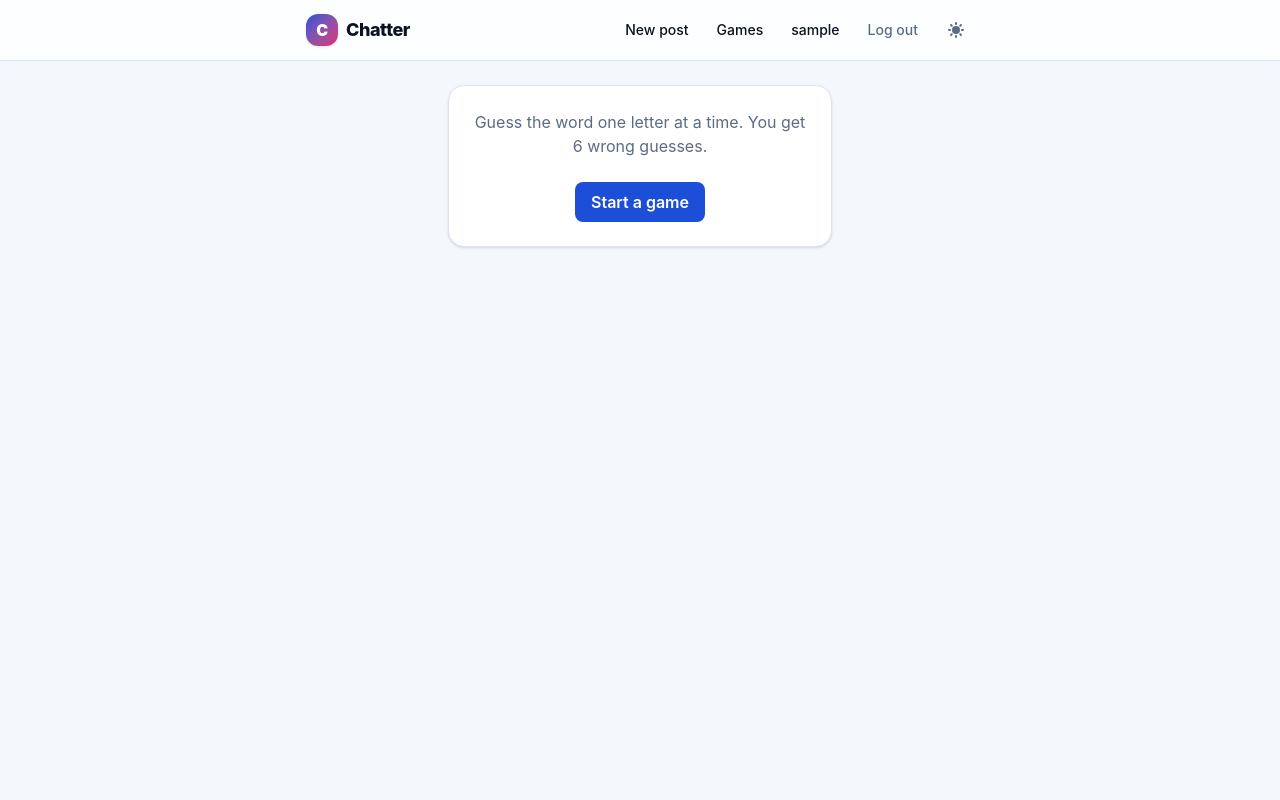
After one commit to G0ldf1sh137/chatter, a Django app: page /games/hangman/ in a window 1280 px wide. The commit adds this page. Run offline with Django 5.2, Linux system fonts and the light colour scheme; the visitor is signed in with stand-in values (Sample User, id 1); style sheets or scripts are compiled from the project's sources.

Commit message:
Add Hangman: session-based single-player game
Uses request.session for in-progress state rather than a DB model - it's
scratch state (there's already a precedent for this in accounts/views.py's
pending_verification_email session key), and only a SinglePlayerResult row
gets written once the game ends, which is what the leaderboard/profile read
from. Guessing is blocked once the game is already won/lost, so a stray
resubmit can't record a duplicate result.

Verified in the browser: played a full game to a win (confirmed the
resulting SinglePlayerResult row), and caught a real pluralize bug along
the way ("6 guesss left" - Django's default pluralize suffix is "s", which
doubles up on a word that already ends in one; needs pluralize:"es").

Co-Authored-By: Claude Sonnet 5 <noreply@anthropic.com>

```diff
--- /dev/null
+++ b/games/logic/hangman.py
@@ -0,0 +1,34 @@
+import random
+
+WORD_LIST = [
+    "python", "django", "keyboard", "internet", "elephant", "mountain",
+    "guitar", "rainbow", "volcano", "dolphin", "bicycle", "chocolate",
+    "umbrella", "penguin", "sandwich", "telescope", "backpack", "firefly",
+]
+
+MAX_WRONG_GUESSES = 6
+
+
+def initial_state():
+    return {"word": random.choice(WORD_LIST), "guessed": [], "wrong": 0}
+
+
+def apply_guess(state, letter):
+    if letter in state["guessed"]:
+        return state
+    guessed = state["guessed"] + [letter]
+    wrong = state["wrong"] + (0 if letter in state["word"] else 1)
+    return {"word": state["word"], "guessed": guessed, "wrong": wrong}
+
+
+def display_word(state):
+    return [letter if letter in state["guessed"] else None for letter in state["word"]]
+
+
+def game_status(state):
+    """Returns "won", "lost", or "playing"."""
+    if state["wrong"] >= MAX_WRONG_GUESSES:
+        return "lost"
+    if all(letter in state["guessed"] for letter in state["word"]):
+        return "won"
+    return "playing"
--- a/games/templates/games/games_hub.html
+++ b/games/templates/games/games_hub.html
@@ -27,5 +27,7 @@
     <p class="text-sm text-muted">Challenge someone to Tic-Tac-Toe or Rock-Paper-Scissors from their profile page.</p>
 
     <h2 class="mb-3 mt-6 text-lg font-bold">Single-player</h2>
-    <p class="text-muted">More games are coming soon.</p>
+    <div class="flex flex-wrap gap-3">
+        <a href="{% url 'hangman-play' %}" class="rounded-2xl border border-border bg-surface px-4 py-3 text-sm font-medium text-fg no-underline shadow-sm transition-shadow hover:shadow-md">Word Guess</a>
+    </div>
 {% endblock %}
--- /dev/null
+++ b/games/templates/games/hangman_play.html
@@ -0,0 +1,48 @@
+{% extends "base.html" %}
+
+{% block title %}Word Guess — Chatter{% endblock %}
+
+{% block content %}
+    <div class="mx-auto max-w-sm rounded-2xl border border-border bg-surface p-6 text-center shadow-sm">
+        {% if not state %}
+            <p class="mb-4 text-muted">Guess the word one letter at a time. You get 6 wrong guesses.</p>
+            <form method="post" action="{% url 'hangman-new' %}">
+                {% csrf_token %}
+                <button type="submit">Start a game</button>
+            </form>
+        {% else %}
+            <p class="mb-2 text-2xl font-bold tracking-widest">
+                {% for letter in display %}{% if letter %}{{ letter|upper }}{% else %}_{% endif %} {% endfor %}
+            </p>
+
+            {% if status == "won" %}
+                <p class="mb-4 font-semibold text-accent">You won! The word was "{{ state.word }}".</p>
+                <form method="post" action="{% url 'hangman-new' %}">
+                    {% csrf_token %}
+                    <button type="submit">Play again</button>
+                </form>
+            {% elif status == "lost" %}
+                <p class="mb-4 font-semibold text-downvote">You lost. The word was "{{ state.word }}".</p>
+                <form method="post" action="{% url 'hangman-new' %}">
+                    {% csrf_token %}
+                    <button type="submit">Play again</button>
+                </form>
+            {% else %}
+                <p class="mb-4 text-sm text-muted">{{ remaining_guesses }} guess{{ remaining_guesses|pluralize:"es" }} left</p>
+                <div class="mx-auto grid max-w-xs grid-cols-7 gap-1.5">
+                    {% for letter in alphabet %}
+                        {% if letter in state.guessed %}
+                            <div class="flex aspect-square items-center justify-center rounded-lg bg-surface-hover text-xs font-semibold text-muted">{{ letter|upper }}</div>
+                        {% else %}
+                            <form method="post" action="{% url 'hangman-guess' %}">
+                                {% csrf_token %}
+                                <input type="hidden" name="letter" value="{{ letter }}">
+                                <button type="submit" class="mt-0 flex aspect-square w-full items-center justify-center rounded-lg border border-border bg-transparent text-xs font-semibold text-fg transition-colors hover:bg-surface-hover">{{ letter|upper }}</button>
+                            </form>
+                        {% endif %}
+                    {% endfor %}
+                </div>
+            {% endif %}
+        {% endif %}
+    </div>
+{% endblock %}
--- a/games/urls.py
+++ b/games/urls.py
@@ -10,4 +10,7 @@ urlpatterns = [
     path("rps/challenge/<str:username>/", views.RockPaperScissorsChallengeView.as_view(), name="rps-challenge"),
     path("rps/<int:pk>/", views.RockPaperScissorsMatchView.as_view(), name="rps-match"),
     path("rps/<int:pk>/move/", views.RockPaperScissorsMoveView.as_view(), name="rps-move"),
+    path("hangman/new/", views.HangmanNewView.as_view(), name="hangman-new"),
+    path("hangman/", views.HangmanPlayView.as_view(), name="hangman-play"),
+    path("hangman/guess/", views.HangmanGuessView.as_view(), name="hangman-guess"),
 ]
--- a/games/views.py
+++ b/games/views.py
@@ -8,9 +8,11 @@ from django.shortcuts import get_object_or_404, redirect
 from django.views import View
 from django.views.generic import DetailView, TemplateView
 
-from .logic import rock_paper_scissors, tic_tac_toe
+from .logic import hangman, rock_paper_scissors, tic_tac_toe
 from .logic.exceptions import InvalidMove
-from .models import Match
+from .models import Match, SinglePlayerResult
+
+SESSION_KEY_HANGMAN = "hangman_game"
 
 
 class GamesHubView(LoginRequiredMixin, TemplateView):
@@ -176,3 +178,42 @@ class RockPaperScissorsMoveView(LoginRequiredMixin, View):
                     match.winner = match.player1 if result == "a" else match.player2
             match.save()
         return redirect("rps-match", pk=pk)
+
+
+class HangmanNewView(LoginRequiredMixin, View):
+    def post(self, request):
+        request.session[SESSION_KEY_HANGMAN] = hangman.initial_state()
+        return redirect("hangman-play")
+
+
+class HangmanPlayView(LoginRequiredMixin, TemplateView):
+    template_name = "games/hangman_play.html"
+
+    def get_context_data(self, **kwargs):
+        context = super().get_context_data(**kwargs)
+        state = self.request.session.get(SESSION_KEY_HANGMAN)
+        context["state"] = state
+        if state:
+            context["display"] = hangman.display_word(state)
+            context["status"] = hangman.game_status(state)
+            context["remaining_guesses"] = hangman.MAX_WRONG_GUESSES - state["wrong"]
+            context["alphabet"] = "abcdefghijklmnopqrstuvwxyz"
+        return context
+
+
+class HangmanGuessView(LoginRequiredMixin, View):
+    def post(self, request):
+        state = request.session.get(SESSION_KEY_HANGMAN)
+        letter = request.POST.get("letter", "")
+        if state and len(letter) == 1 and letter.isalpha() and hangman.game_status(state) == "playing":
+            state = hangman.apply_guess(state, letter)
+            request.session[SESSION_KEY_HANGMAN] = state
+            status = hangman.game_status(state)
+            if status in ("won", "lost"):
+                SinglePlayerResult.objects.create(
+                    player=request.user,
+                    game=SinglePlayerResult.Game.HANGMAN,
+                    won=status == "won",
+                    score=1 if status == "won" else 0,
+                )
+        return redirect("hangman-play")
```
Also changed, not shown: games/tests.py (+87 -2 lines).
